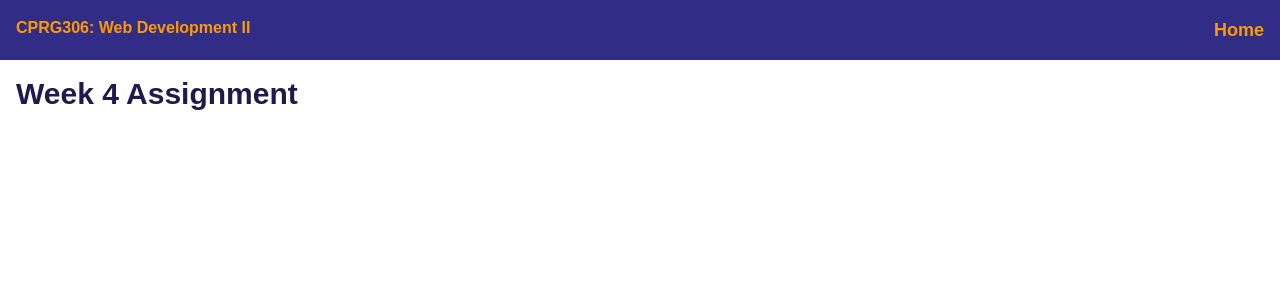
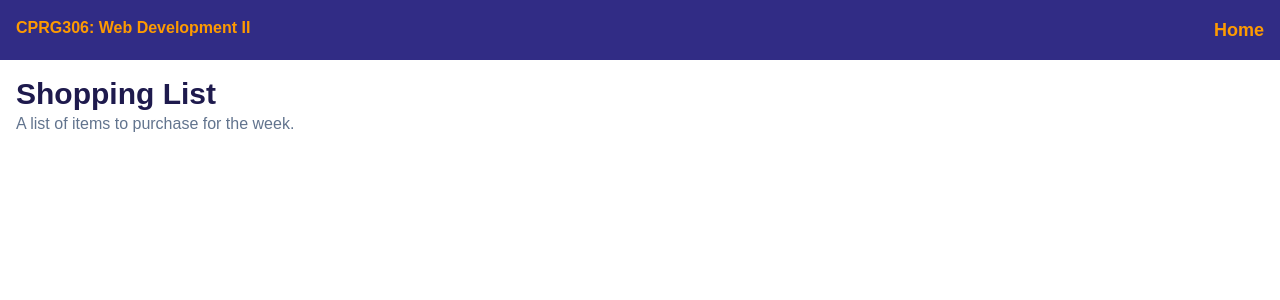
Before and after one commit to jenna-hackett/cprg306-assignments, a Next.js app: page /week-4 in a window 1280 px wide. Shown: the top 300 px of the page. Built offline with nearby package versions, Linux system fonts and the light colour scheme.

Commit message:
json filled. versions and doc headers created.

```diff
--- a/app/week-4/item-list.js
+++ b/app/week-4/item-list.js
@@ -0,0 +1,10 @@
+/*
+Component: item-list.js
+Author: Jenna Hackett
+Version: Jan. 29, 2026
+*/
+
+export default function ItemList() {
+  const items = [
+  ];
+}
--- a/app/week-4/item.js
+++ b/app/week-4/item.js
@@ -0,0 +1,15 @@
+/*
+Component: item.js
+Author: Jenna Hackett
+Version: Jan. 29, 2026
+*/
+
+export default function Item({name, quantity, category}) {
+  return (
+    <ul>
+      <li>{name}</li>
+      <li>Quantity: {quantity}</li>
+      <li>Category: {category}</li>
+    </ul>
+  );
+}
--- a/app/week-4/items.json
+++ b/app/week-4/items.json
@@ -1,3 +1,4 @@
+
 [
   {
     "id": "1h2GJKH12gkHG31h1H",
--- a/app/week-4/page.js
+++ b/app/week-4/page.js
@@ -1,7 +1,7 @@
 /*
 app/week-4/page.js
 Author: Jenna Hackett
-Version: Jan. 27, 2026
+Version: Jan. 29, 2026
 */
 
 import SiteHeader from "../components/SiteHeader";
@@ -13,8 +13,8 @@ export default function Page() {
       <header>
         <SiteHeader />
         <PageHeader
-          title="Week 4 Assignment"
-          description=""
+          title="Shopping List"
+          description="A list of items to purchase for the week."
         />
       </header>
     </main>
```
